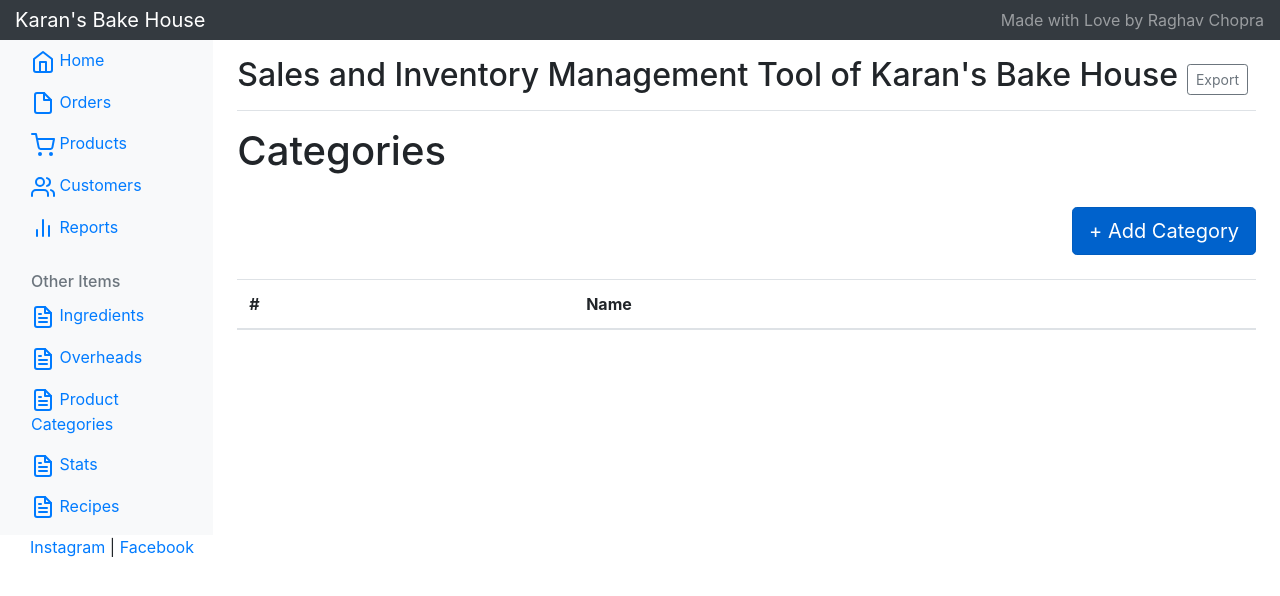
After one commit to rag2180/kbh_tool, a Django app: page /categories in a window 1280 px wide. The commit adds this page. Shown: the top 596 px of the page. Run offline with Django 3.2, Linux system fonts and the light colour scheme; data that the repository does not hold is empty; some libraries are stand-ins or nearby versions.

Commit message:
category pages and link added

```diff
--- a/inventory/urls.py
+++ b/inventory/urls.py
@@ -18,4 +18,8 @@ urlpatterns = [
     url(r'^customers', customers, name="customers"),
     url(r'^add_customer', add_customer, name="add_customer"),
     url(r'^edit_customer/(?P<customer_id>\d+)/edit/', edit_customer, name="edit_customer"),
+
+    url(r'^categories', categories, name="categories"),
+    url(r'^add_categories', add_category, name="add_category"),
+    url(r'^category/(?P<category_id>\d+)/edit/', edit_category, name="edit_category"),
     ]
--- a/inventory/views.py
+++ b/inventory/views.py
@@ -1,6 +1,6 @@
 from django.shortcuts import render, redirect, get_object_or_404, HttpResponse
-from .models import Product, Ingredient, OverheadItem, Customer
-from .forms import IngredientForm, OverheadItemForm, CustomerForm
+from .models import Product, Ingredient, OverheadItem, Customer, Category
+from .forms import IngredientForm, OverheadItemForm, CustomerForm, CategoryForm
 from datetime import datetime
 
 def home(request):
@@ -31,6 +31,12 @@ def customers(request):
     return render(request, 'customers.html', {'customers': customers})
 
 
+def categories(request):
+    print("inside customers")
+    categories = Category.objects.all()
+    return render(request, 'categories.html', {'categories': categories})
+
+
 def add_product(request):
     return render(request, "add_product.html", context={})
 
@@ -50,6 +56,22 @@ def add_ingredient(request):
 
     ingredient_form = IngredientForm()
     return render(request, 'add_ingredients.html', {'ingredient_form': ingredient_form})
+
+
+def add_category(request):
+    print("creating categories")
+    if request.method == "POST":
+        category_form = CategoryForm(request.POST)
+        if category_form.is_valid():
+            category_form.save()
+        else:
+            print("form is not valid")
+            return render(request, 'add_category.html',
+                          {'alert': True, 'category_form': category_form})
+        return redirect('add_category')
+
+    category_form = CategoryForm()
+    return render(request, 'add_category.html', {'category_form': category_form})
 
 
 def add_customer(request):
@@ -99,6 +121,23 @@ def edit_ingredient(request, ingredient_id):
     return render(request, 'add_ingredients.html', {'ingredient_form': ingredient_form})
 
 
+def edit_category(request, category_id):
+    category = get_object_or_404(Category, id=category_id)
+    print(category)
+    if request.method == "POST":
+        category_form = CategoryForm(request.POST, instance=category)
+        if category_form.is_valid():
+            category = category_form.save(commit=False)
+            category.save()
+            redirect_path = 'categories'
+            return redirect(redirect_path)
+    else:
+        category_form = CategoryForm(instance=category)
+
+    return render(request, 'add_category.html', {'category_form': category_form})
+
+
+
 def edit_customer(request, customer_id):
     print("inside edit customer")
     customer = get_object_or_404(Customer, id=customer_id)
--- /dev/null
+++ b/templates/categories.html
@@ -0,0 +1,35 @@
+{% extends 'header.html' %}
+
+{% block content %}
+<h1>Categories</h1>
+<br>
+<div class="buttion_place" align="right">
+    <a href="{% url 'add_category' %}" class="btn btn-primary btn-lg active" role="button" aria-pressed="true"> + Add Category</a>
+</div>
+<br>
+<table class="table table-hover">
+    <thead>
+    <tr>
+        <th>#</th>
+        <th>Name</th>
+    </tr>
+    </thead>
+    <tbody>
+    {% for category in categories %}
+
+        <tr>
+            <th>
+{#                <a href="{% url 'detail' product.pk %}">#}
+                    {{ category.pk }}
+{#                </a>#}
+            </th>
+            <td>{{ category.name }}</td>
+            <td>{{ category.unit }}</td>
+            <td>{{ category.description }}</td>
+            <td><a href="{% url 'edit_category' category_id=category.id %}"><button type="button" class="btn btn-default"><span class="glyphicon glyphicon-pencil" aria-hidden="true"></span>Edit</button> </a> </td>
+        </tr>
+    {% endfor %}
+
+    </tbody>
+</table>
+{% endblock %}
--- a/templates/header.html
+++ b/templates/header.html
@@ -84,6 +84,12 @@
                 </a>
               </li>
               <li class="nav-item">
+                <a class="nav-link" href='{% url 'categories' %}'>
+                  <span data-feather="file-text"></span>
+                  Product Categories
+                </a>
+              </li>
+              <li class="nav-item">
                 <a class="nav-link" href="#">
                   <span data-feather="file-text"></span>
                   Stats
@@ -136,37 +142,6 @@
       feather.replace()
     </script>
 
-    <!-- Graphs -->
-    <script src="https://cdnjs.cloudflare.com/ajax/libs/Chart.js/2.7.1/Chart.min.js"></script>
-    <script>
-      var ctx = document.getElementById("myChart");
-      var myChart = new Chart(ctx, {
-        type: 'line',
-        data: {
-          labels: ["Sunday", "Monday", "Tuesday", "Wednesday", "Thursday", "Friday", "Saturday"],
-          datasets: [{
-            data: [15339, 21345, 18483, 24003, 23489, 24092, 12034],
-            lineTension: 0,
-            backgroundColor: 'transparent',
-            borderColor: '#007bff',
-            borderWidth: 4,
-            pointBackgroundColor: '#007bff'
-          }]
-        },
-        options: {
-          scales: {
-            yAxes: [{
-              ticks: {
-                beginAtZero: false
-              }
-            }]
-          },
-          legend: {
-            display: false,
-          }
-        }
-      });
-    </script>
 <footer>
 		<div class="container-fluid" style='margin-left:15px'>
 			<a href="https://www.instagram.com/karansbakehouse/" target="blank">Instagram</a> | <a href="https://www.facebook.com/karansbakehouse/" target="blank">Facebook</a></p>
```
Also changed, not shown: inventory/forms.py (+12 -8 lines), templates/add_category.html (added, +31 -0 lines).
